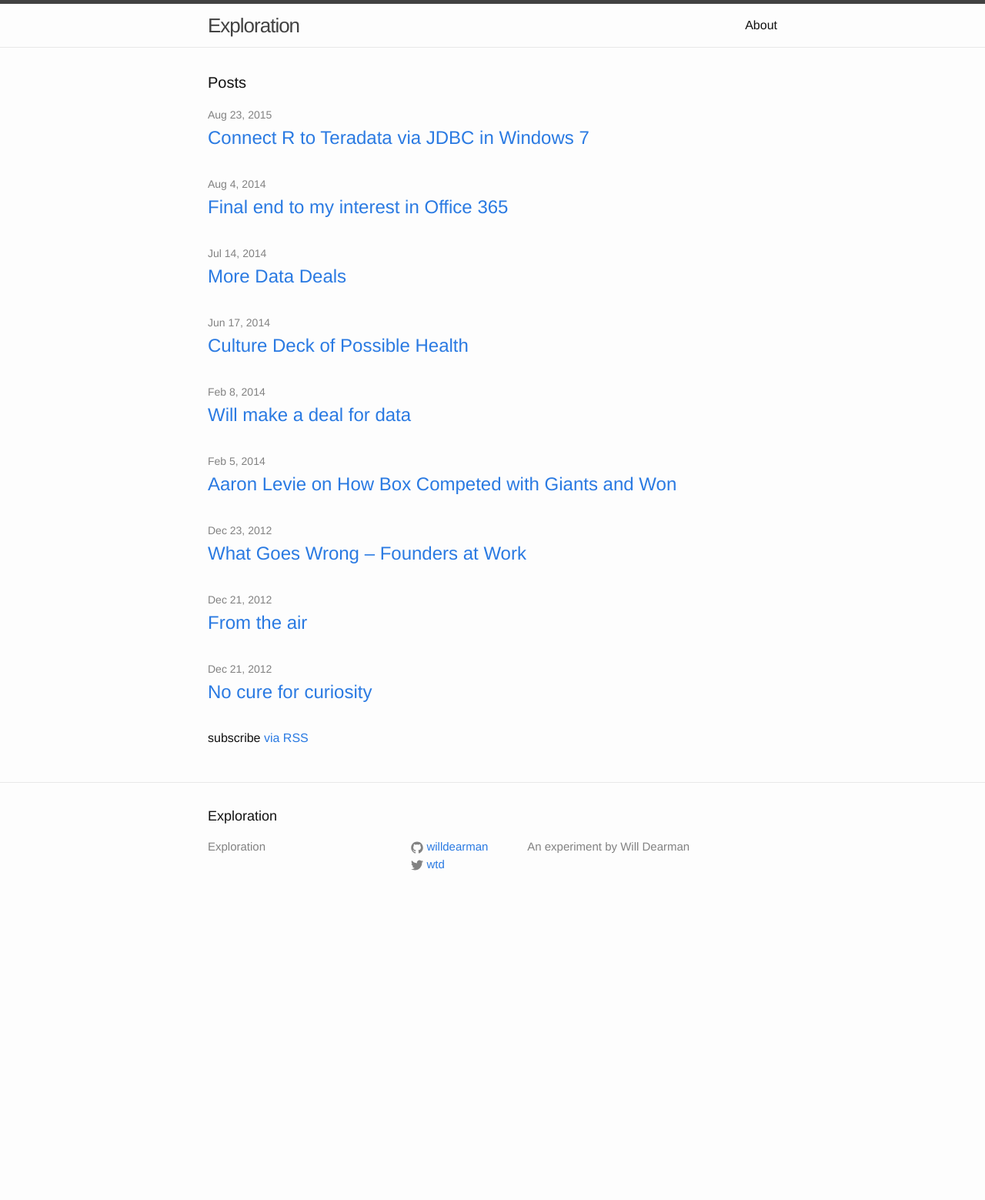
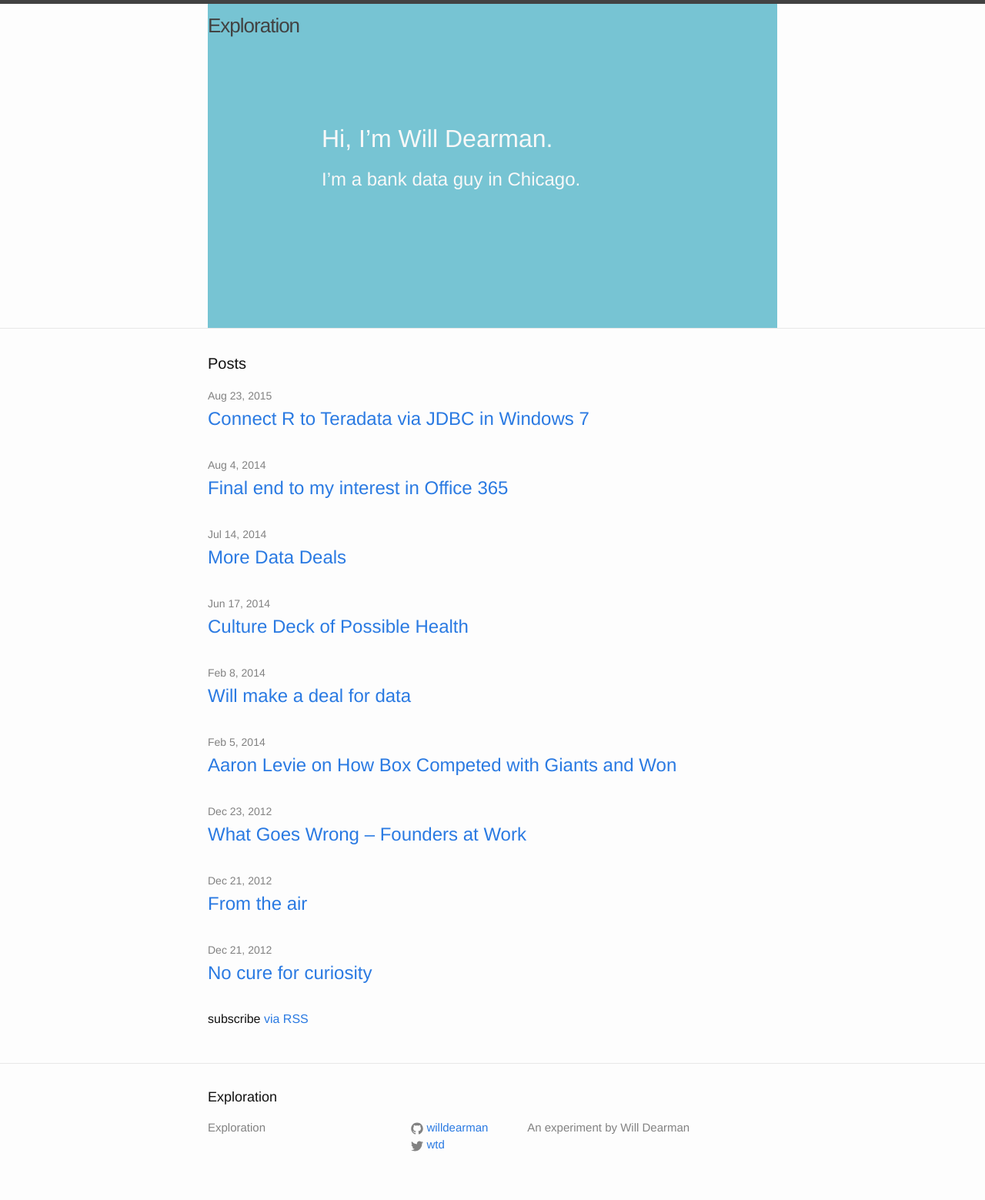
Before and after one commit to willdearman/willdearman, a Jekyll site: the page built from index.html, in a window 1280 px wide. Shown: the whole page at 77% size. Built offline with Jekyll 4.4.1, drawn with Linux system fonts in a browser that asks for light colours; the list of posts is cut into pages by our own code; before the commit the page ends 1194 px from its top, so only the background shows below that.

Commit message:
First attempt at intro box

```diff
--- /dev/null
+++ b/_includes/header-home.html
@@ -0,0 +1,15 @@
+<header class="site-header">
+
+  <div class="wrapper">
+
+    <a class="site-title" href="{{ site.baseurl }}/">{{ site.title }}</a>
+
+    <div class = "introbox">
+      <h1 class = "name">Hi, I’m Will Dearman.</h1>
+      <h2 class="subtitle"> I’m a bank data guy in Chicago.</h2>
+    </div>
+
+
+  </div>
+
+</header>
--- /dev/null
+++ b/_layouts/default-home.html
@@ -0,0 +1,20 @@
+<!DOCTYPE html>
+<html>
+
+  {% include head.html %}
+
+  <body>
+
+    {% include header-home.html %}
+
+    <div class="page-content">
+      <div class="wrapper">
+        {{ content }}
+      </div>
+    </div>
+
+    {% include footer.html %}
+
+  </body>
+
+</html>
--- /dev/null
+++ b/_sass/_introbox.scss
@@ -0,0 +1,33 @@
+/**
+ * Intro box
+ */
+.introbox {
+  width: 60%;
+  line-height: 1.5;
+  background-color: #77c4d3;
+  padding-top: 21%;
+  padding-bottom: 22%;
+  padding-left: 20%;
+  padding-right: 20%;
+  font-weight: 100;
+  background-color: #77C4D3;
+  z-index: 55;
+  color: #f8f8f8;
+  line-height: 1.3;
+}
+.bigbox > h1 {
+  position: relative;
+  font-weight: 300;
+  display: inline-block;
+  width: 100%;
+}
+.bigbox > .name {
+  position: relative;
+  font-size: 3em;
+  top: 40%;
+
+}
+.bigbox > .subtitle {
+  font-size: 1.5em;
+  font-weight: 100;
+}
--- a/css/main.scss
+++ b/css/main.scss
@@ -48,5 +48,6 @@ $on-laptop:        800px;
 @import
         "base",
         "layout",
-        "syntax-highlighting"
+        "syntax-highlighting",
+        "introbox"
 ;
--- a/index.html
+++ b/index.html
@@ -1,5 +1,5 @@
 ---
-layout: default
+layout: default-home
 ---
 
 <div class="home">
```
